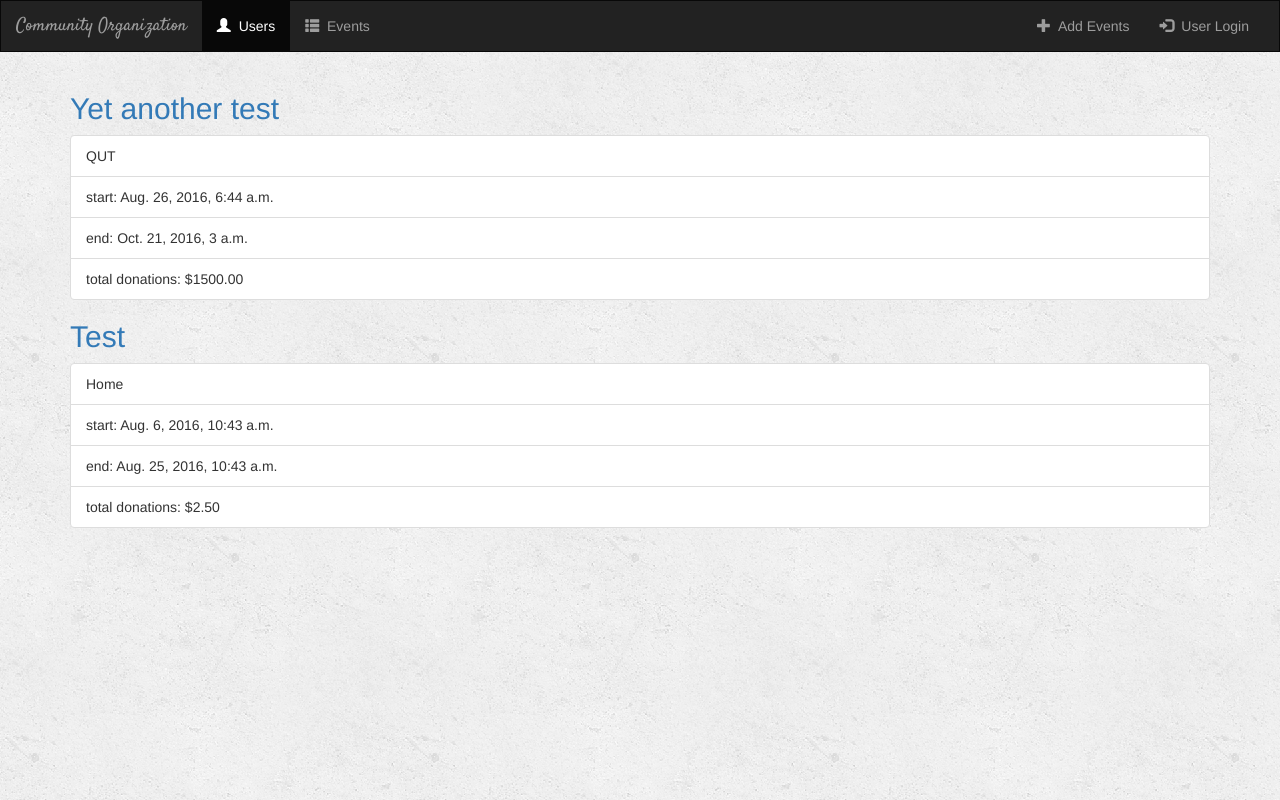
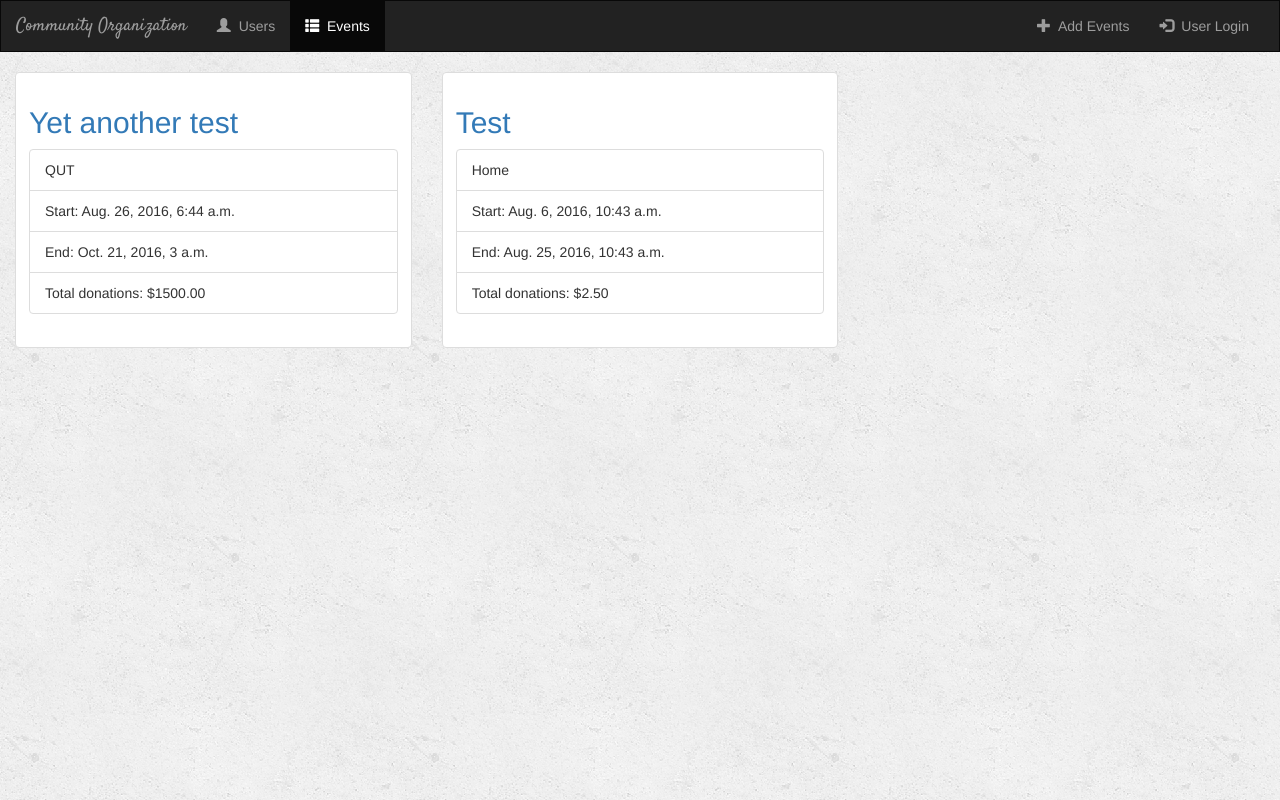
Before and after one commit to ryanmac666/IFB299-Team-Repo, a Django app: page / in a window 1280 px wide. Run offline with Django 3.2, Linux system fonts and the light colour scheme; data comes from the database, SQL or seed files in the repository; some libraries are stand-ins or nearby versions.

Commit message:
Update Event details HTML

```diff
--- a/CommunityOrganization/events/templates/events/_event_data.html
+++ b/CommunityOrganization/events/templates/events/_event_data.html
@@ -1,12 +1,20 @@
 {% if data_list %}
     {% for event, donation in data_list %}
+        <div class="col-sm-4 col-lg-4">
+            <div class="thumbnail">
+                <div class="caption">
                     <h2 class="form-signin-heading"><a href="{% url 'event_view' event.id %}">{{ event.event_name }}</a></h2>
+
+                    <!-- View Details -->
                     <ul class="list-group">
                         <li class="list-group-item">{{ event.event_location }}</li>
-        			<li class="list-group-item">start: {{ event.start_date }}</li>
-        			<li class="list-group-item">end: {{ event.end_date }}</li>
-                    <li class="list-group-item">total donations: ${{ donation }}</li>
+                        <li class="list-group-item">Start: {{ event.start_date }}</li>
+                        <li class="list-group-item">End: {{ event.end_date }}</li>
+                        <li class="list-group-item">Total donations: ${{ donation }}</li>
                     </ul>
+                </div>
+            </div>
+        </div>
     {% endfor %}
 {% else %}
     <p>No Events.</p>
--- a/CommunityOrganization/events/templates/events/eventIndex.html
+++ b/CommunityOrganization/events/templates/events/eventIndex.html
@@ -1,11 +1,13 @@
 {% extends 'events/base.html' %}
-{% block user_active %}active{% endblock %}
+{% block event_list_active %}active{% endblock %}
 
 {% block body %}
-    <div class="container">
-        {% include "events/_event_data.html" %}
+    <div class="container-fluid">
+        <div class="row">
+            {% include "events/_event_data.html" %}
+        </div>
     </div>
-    <div class="container">
+    <div class="container-fluid">
     </div>
 {% endblock %}
 
```
Also changed, not shown: CommunityOrganization/events/templates/events/eventPage.html (+15 -14 lines). Lines whose indentation alone changed are shown as unchanged.
